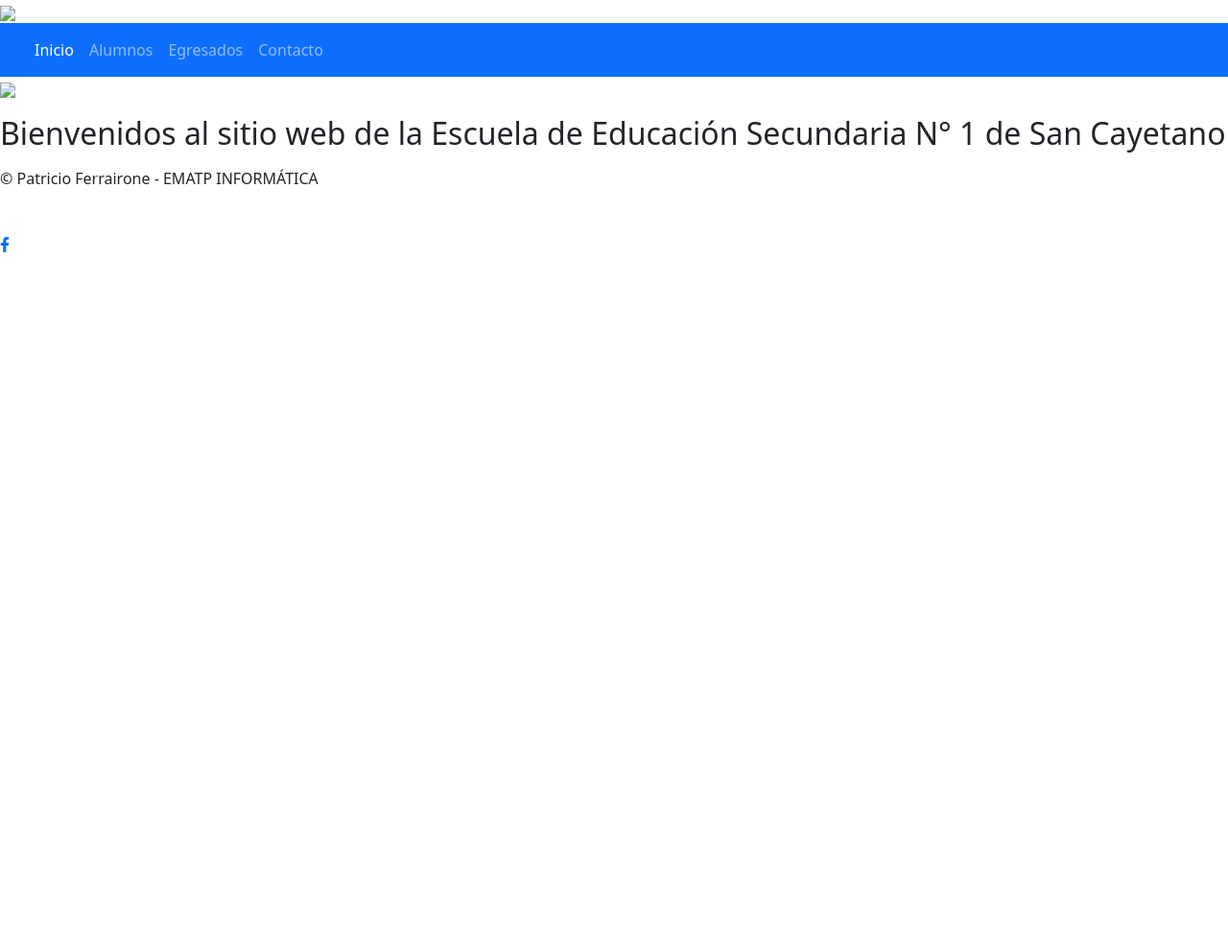
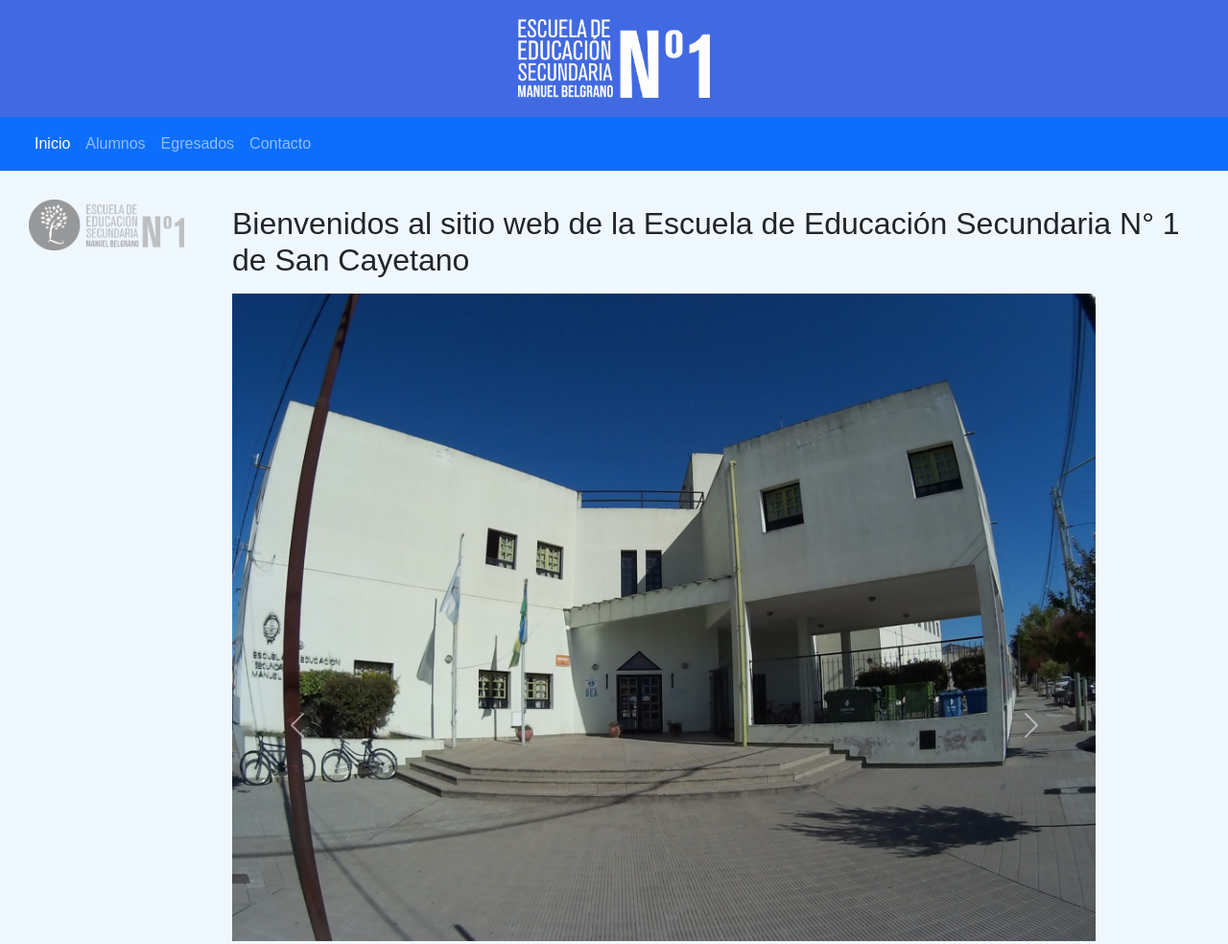
Before and after one commit to patriciogf/EESN1, a plain HTML site: page index.html in a window 1280 px wide. Shown: the top 984 px of the page at 96% size. Before the commit the page ends 800 px from the top, so only its background shows below. Drawn offline with nearby package versions, Linux system fonts and the light colour scheme; the site is published under a folder, as on GitHub Pages, so addresses that start at the root find nothing.

Commit message:
Update index.html

```diff
--- a/index.html
+++ b/index.html
@@ -4,8 +4,8 @@
 <meta charset="UTF-8">
 <meta http-equiv="X-UA-Compatible" content="IE=edge">
 <meta name="viewport" content="width=device-width, initial-scale=1.0">
-<link rel="shortcut icon" href="/public/img/short.png" type="image/x-icon">
-<link rel="stylesheet" href="/public/css/estilo.css">
+<link rel="shortcut icon" href="public/img/short.png" type="image/x-icon">
+<link rel="stylesheet" href="public/css/estilo.css">
 <link href="https://cdn.jsdelivr.net/npm/bootstrap@5.3.0/dist/css/bootstrap.min.css" rel="stylesheet" integrity="sha384-9ndCyUaIbzAi2FUVXJi0CjmCapSmO7SnpJef0486qhLnuZ2cdeRhO02iuK6FUUVM" crossorigin="anonymous">
 <link rel="stylesheet" href="https://cdnjs.cloudflare.com/ajax/libs/font-awesome/5.15.3/css/all.min.css"/>
 
@@ -17,7 +17,7 @@
 
 
    <header>
-    <img class="img-fluid imagen" width="200px" src="/public/img/titulo.png">
+    <img class="img-fluid imagen" width="200px" src="public/img/titulo.png">
    </header>
    <nav class="navbar navbar-expand-lg navbar-dark bg-primary">
     <div class="container-fluid">
@@ -28,16 +28,16 @@
       <div class="collapse navbar-collapse" id="navbarText">
         <ul class="navbar-nav me-auto mb-2 mb-lg-0">
           <li class="nav-item">
-            <a class="nav-link active" aria-current="page" href="/index.html">Inicio</a>
+            <a class="nav-link active" aria-current="page" href="index.html">Inicio</a>
           </li>
           <li class="nav-item">
-            <a class="nav-link" href="/public/views/alumnos.html">Alumnos</a>
+            <a class="nav-link" href="public/views/alumnos.html">Alumnos</a>
           </li>
           <li class="nav-item">
-            <a class="nav-link" href="/public/views/egresados.html">Egresados</a>
+            <a class="nav-link" href="public/views/egresados.html">Egresados</a>
           </li>
           <li class="nav-item">
-            <a class="nav-link" href="/public/views/contacto.html">Contacto</a>
+            <a class="nav-link" href="public/views/contacto.html">Contacto</a>
           </li>
         </ul>
 
@@ -47,7 +47,7 @@
    <div class="fila">
    <aside>
 
-    <img class="imagen2 img-fluid"  src="/public/img/logo escuela.png" width="200px">
+    <img class="imagen2 img-fluid"  src="public/img/logo escuela.png" width="200px">
   </aside>
   <section class="carousel">
 
@@ -55,7 +55,7 @@
       <div id="carouselExample" class="carousel slide">
         <div class="carousel-inner">
           <div class="carousel-item active">
-            <img src="/public/img/1.jpg" class="d-block w-100" alt="">
+            <img src="public/img/1.jpg" class="d-block w-100" alt="">
           </div>
           <div class="carousel-item">
             <img src="public/img/2.jpg" class="d-block w-100" alt="">
@@ -94,7 +94,8 @@
   </section>
 
 </div>
-  <footer>
+
+ <footer>
     <span>&copy; Patricio Ferrairone - EMATP INFORMÁTICA </span><br><br>
     <div class="wrapper">
       <a href="https://www.facebook.com/groups/507606829801123">
```
